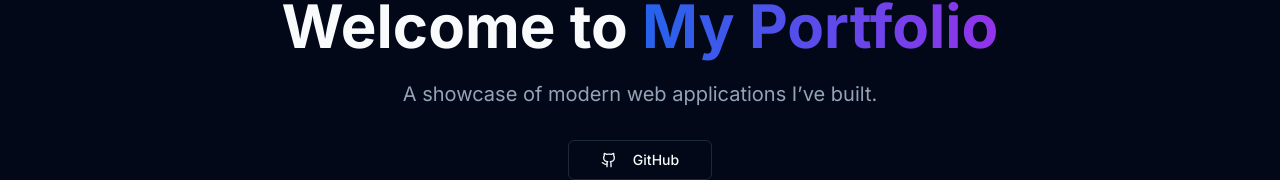
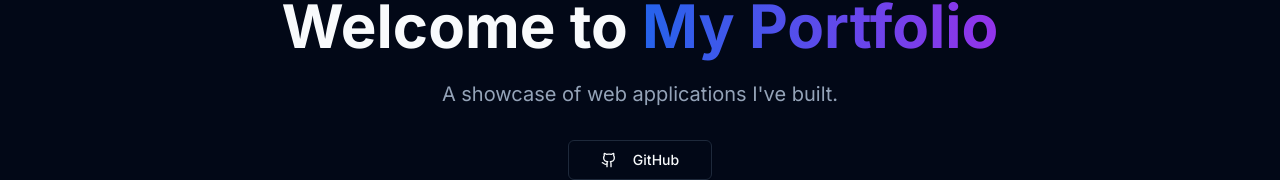
Before and after one commit to tharu-jwd/tharu-jwd.github.io, a Next.js app: page / in a window 1280 px wide. Shown: the part 165-345 px from the top of the page. Built offline with nearby package versions, Linux system fonts and the light colour scheme.

Commit message:
Update hero text to remove 'modern'

```diff
--- a/src/app/page.tsx
+++ b/src/app/page.tsx
@@ -25,7 +25,7 @@ export default function Home() {
           </span>
         </h1>
         <p className="text-xl text-muted-foreground mb-8 max-w-2xl mx-auto">
-          A showcase of modern web applications I’ve built.
+          A showcase of web applications I've built.
         </p>
         <div className="flex gap-4 justify-center">
           <Button variant="outline" size="lg" asChild>
```
